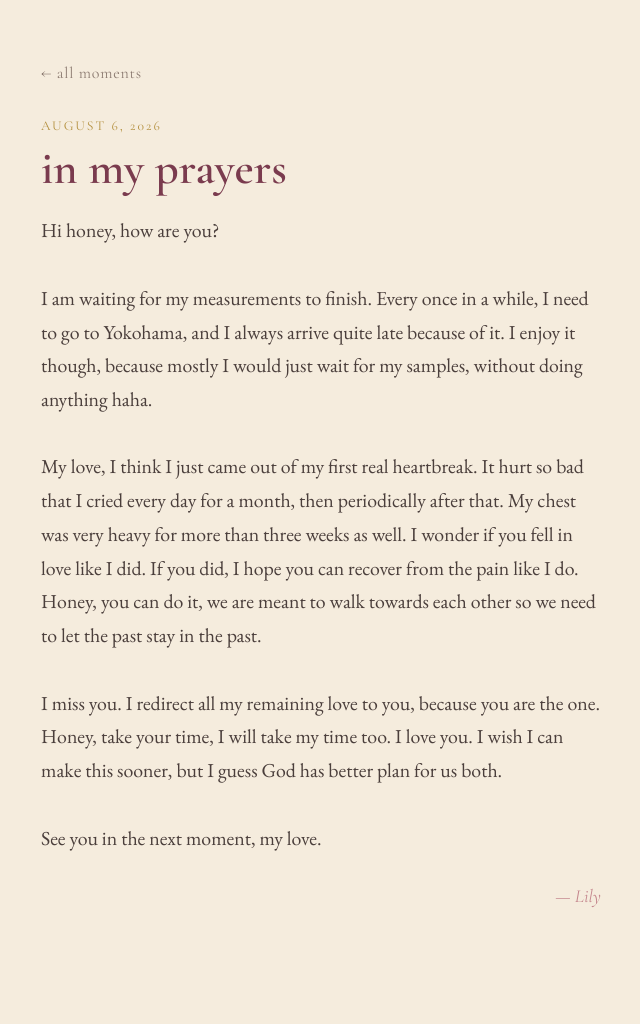
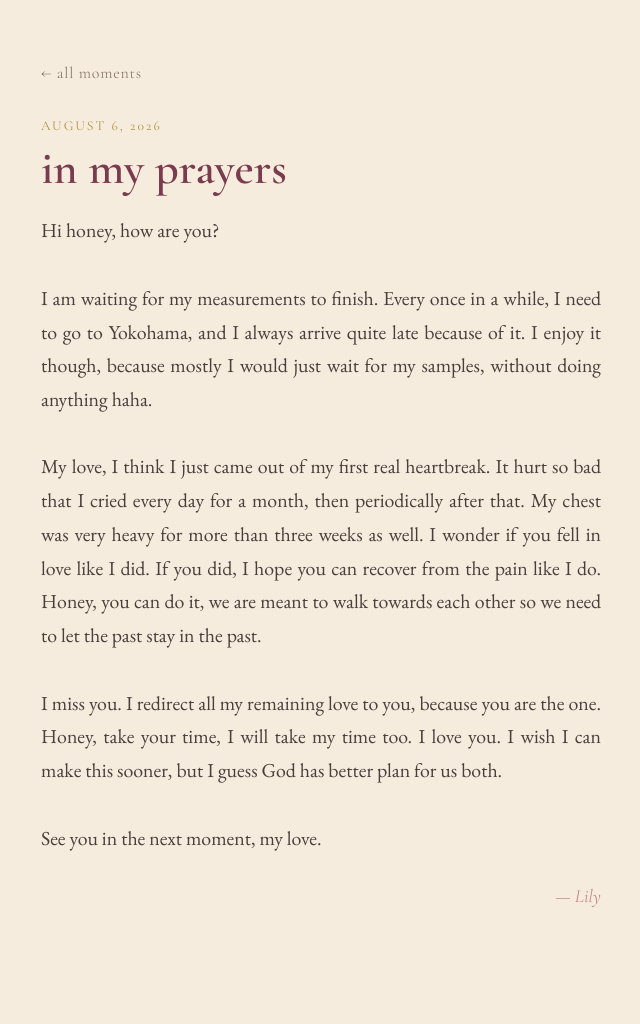
Before and after one commit to lilymarimo/lilymarimo.github.io, a Jekyll site: the page built from _posts/2026-08-05-in-my-prayers.md, in a window 1280 px wide. Shown: the whole page, without its empty margins (319-959 px from the left). Built offline with Jekyll 4.4.1, drawn with Linux system fonts in a browser that asks for light colours.

Commit message:
Enhance single body styles with text alignment
Added text alignment and hyphenation to single body.

```diff
--- a/assets/css/style.css
+++ b/assets/css/style.css
@@ -207,7 +207,11 @@ body {
   box-shadow: 0 10px 26px -20px rgba(74, 62, 59, 0.7);
 }
 
-.single__body { font-size: 1.24rem; }
+.single__body {
+  font-size: 1.24rem;
+  text-align: justify;
+  hyphens: auto;
+}
 .single__body > *:first-child { margin-top: 0; }
 .single__body p { margin: 0 0 1.1rem; }
 .single__body a {
```
